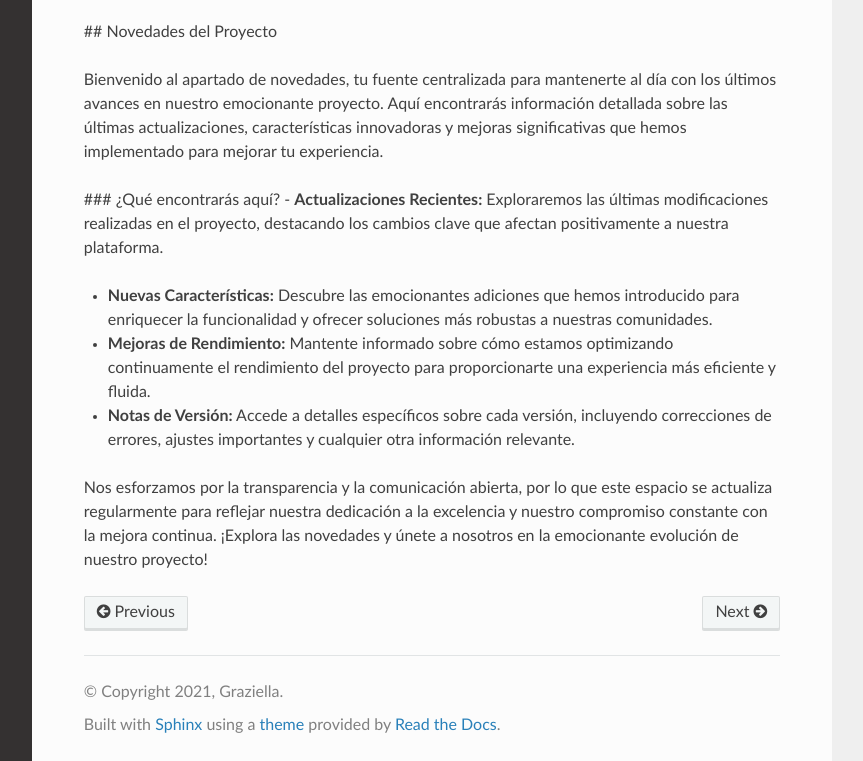
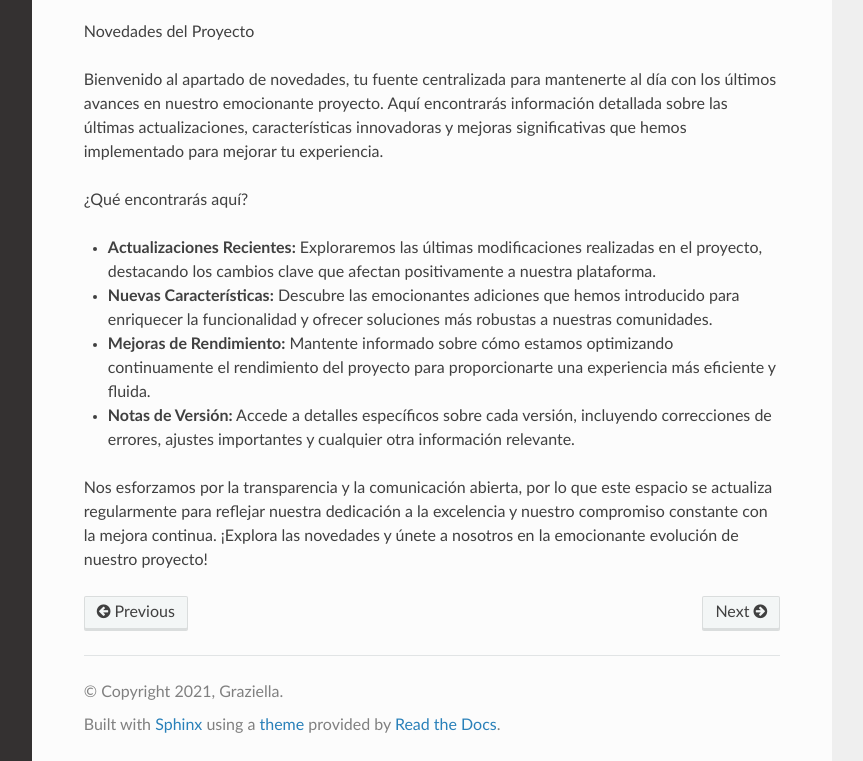
Before and after one commit to jitbid/rtd-documentation, a Sphinx documentation site: the page built from docs/source/news.rst, in a window 1280 px wide and 1025 px high, cut to the strip 264-1025 px from the top of the window. Shown: the whole strip, without its empty margins (268-1131 px from the left). Built offline with Sphinx 7.4.7 and the Read the Docs theme 2.0.0, drawn with Linux system fonts in a browser that asks for light colours; pages that are not in the unit, such as notebooks, are missing from menus.

Commit message:
Update news.rst

```diff
--- a/docs/source/news.rst
+++ b/docs/source/news.rst
@@ -5,11 +5,12 @@ Novedades
    :toctree: generated
 
 
-## Novedades del Proyecto
+Novedades del Proyecto
 
 Bienvenido al apartado de novedades, tu fuente centralizada para mantenerte al día con los últimos avances en nuestro emocionante proyecto. Aquí encontrarás información detallada sobre las últimas actualizaciones, características innovadoras y mejoras significativas que hemos implementado para mejorar tu experiencia.
 
-### ¿Qué encontrarás aquí?
+¿Qué encontrarás aquí?
+
 - **Actualizaciones Recientes:** Exploraremos las últimas modificaciones realizadas en el proyecto, destacando los cambios clave que afectan positivamente a nuestra plataforma.
 
 - **Nuevas Características:** Descubre las emocionantes adiciones que hemos introducido para enriquecer la funcionalidad y ofrecer soluciones más robustas a nuestras comunidades.
```
